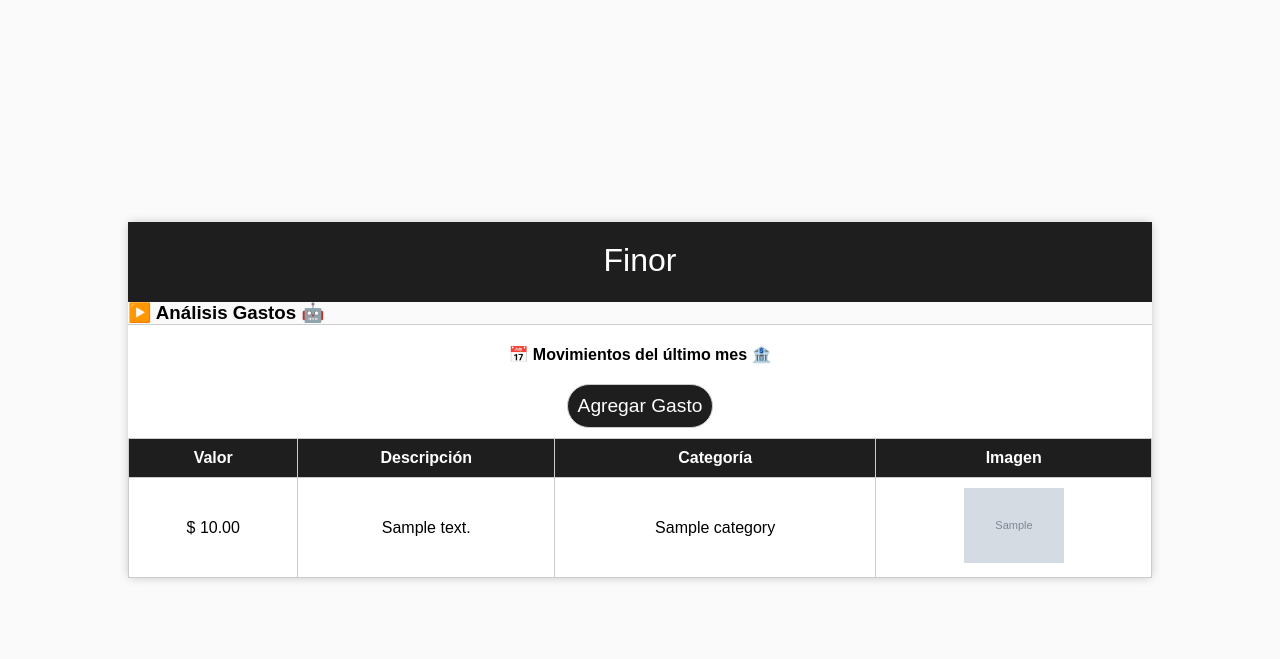
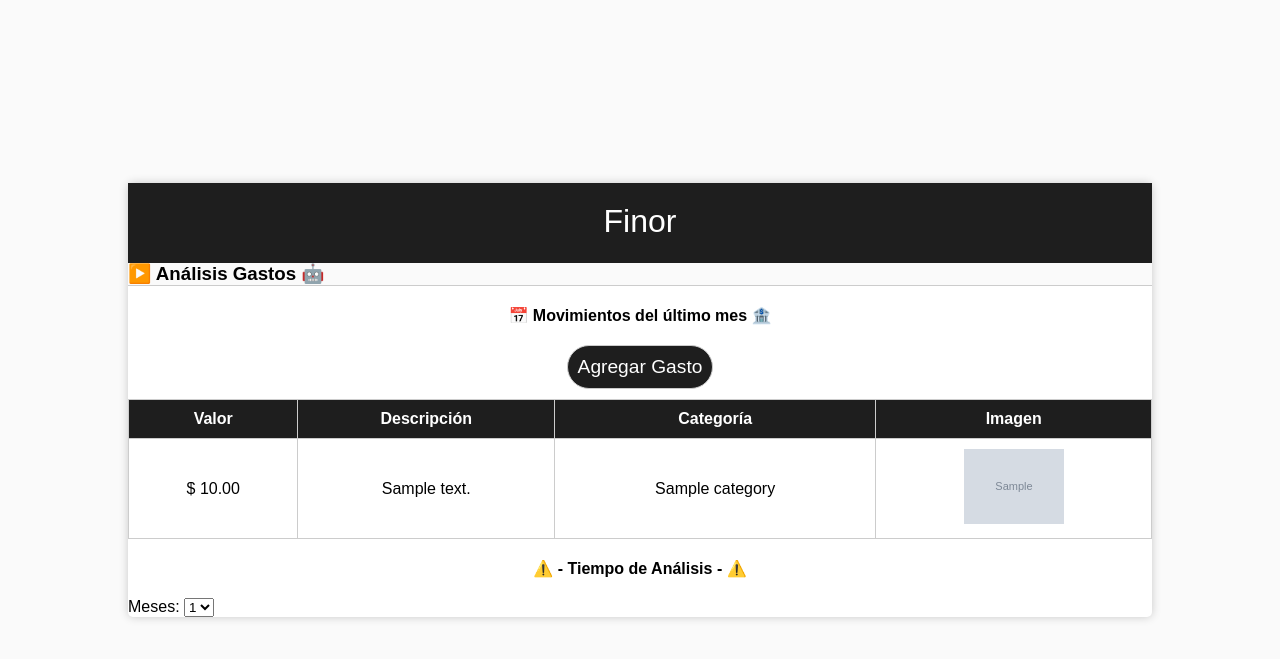
Before and after one commit to esteventorr/finor_web_app, a Django app: template control_finanzas/templates/control_finanzas/analisis-gastos.html in a window 1280 px wide. Shown: the top 659 px of the page. Run offline with Django 4.2, Linux system fonts and the light colour scheme; the template is opened without the code that fills it: most values are stand-ins (such as "Sample title", 1, 10 or a date in 2020); grey boxes marked "Sample" are stand-in pictures.

Commit message:
analyse expense view added

```diff
--- a/control_finanzas/templates/control_finanzas/analisis-gastos.html
+++ b/control_finanzas/templates/control_finanzas/analisis-gastos.html
@@ -7,6 +7,18 @@
   <div class="tabla-transacciones">
     {% include "control_finanzas/components/expenses-table.html" %}
   </div>
+   <div>
+    <h4 class="title">⚠️ - Tiempo de Análisis - ⚠️</h4>
+    <div class="form__field">
+      <label for="months-quantity">Meses:</label>
+      <select id="categoria" name="months-quantity" required>
+        <option value="empresa">1</option>
+        <option value="hogar">3</option>
+        <option value="educacion">4</option>
+        <option value="entretenimiento">6</option>
+      </select>
+    </div>
+  </div>
 
 </div>
 {% endblock %}
```
